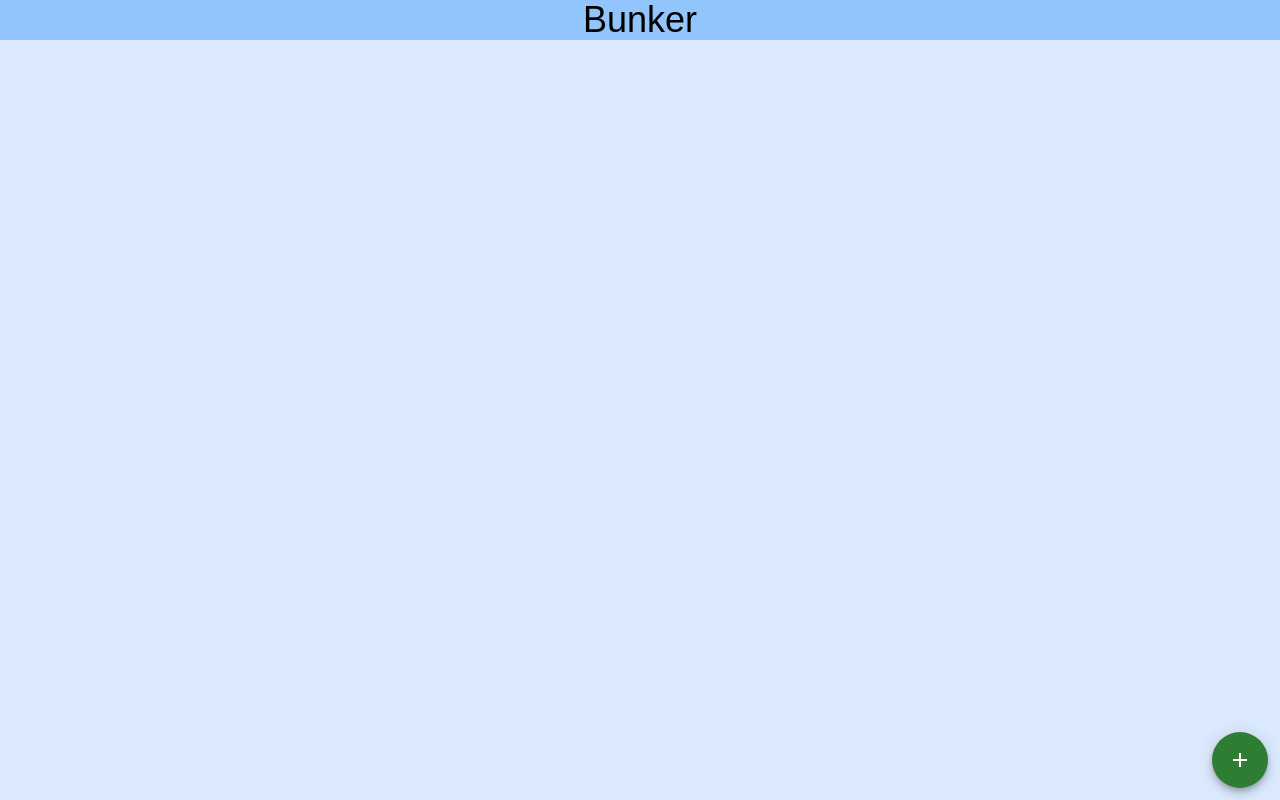
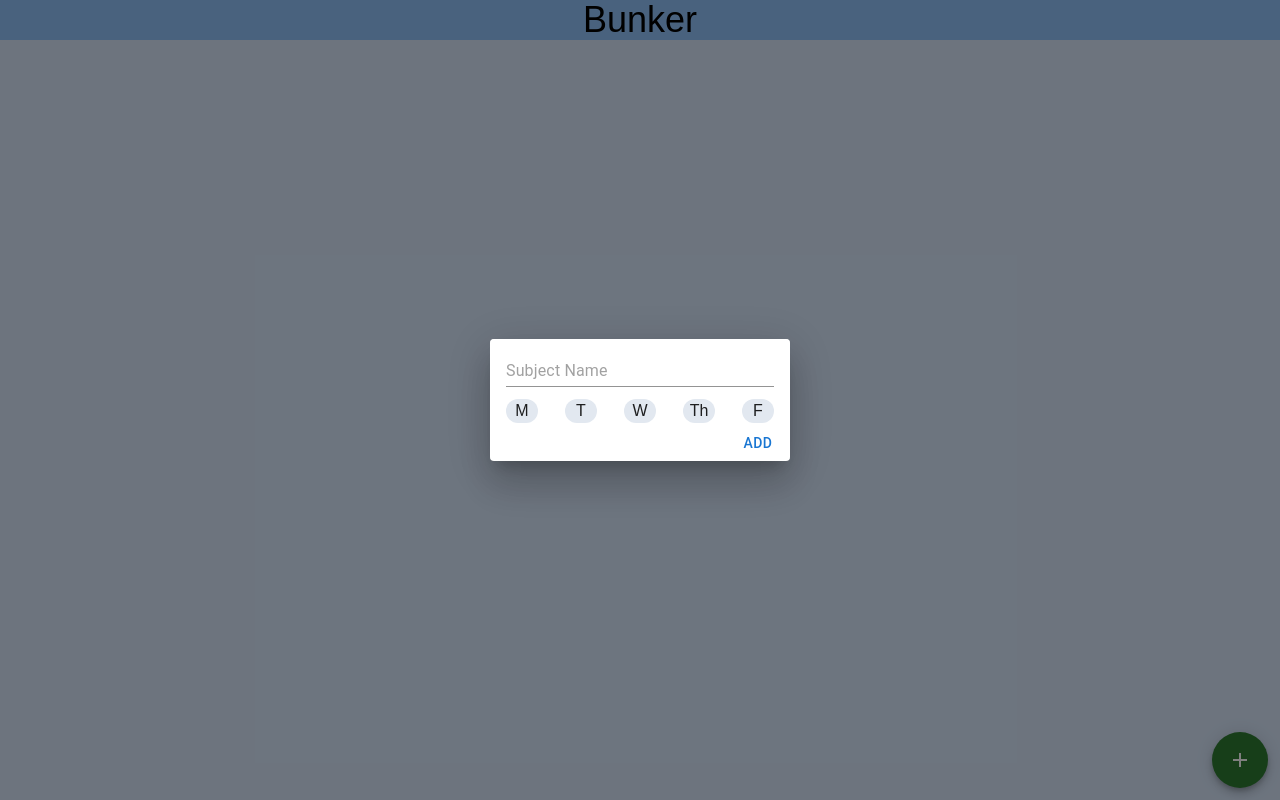
Before and after one commit to suraj-kush/bunker, a React (Create React App) app: page / in a window 1280 px wide. Built offline with nearby package versions, Linux system fonts and the light colour scheme.

Commit message:
day selector added

```diff
--- a/src/AddSubjectName.js
+++ b/src/AddSubjectName.js
@@ -3,13 +3,21 @@ import { useState } from 'react';
 import Button from '@mui/material/Button';
 import TextField from '@mui/material/TextField';
 import Dialog from '@mui/material/Dialog';
-import Card from '@mui/material/Card'
+import Card from '@mui/material/Card';
+import DaySelector from './DaySelector';
 
 export default function AddSubjectName(props) {
   const {setAddFormDialog, setSubjects} = props;
 
   //
   const [subject, setSubject] = useState("");
+  const [days, setDays] = useState([
+    ["M", false],
+    ["T", false],
+    ["W", false],
+    ["Th", false],
+    ["F", false],
+  ]);
 
     function handleChange(event){
         setSubject(event.target.value);
@@ -20,8 +28,10 @@ export default function AddSubjectName(props) {
         const newSubject = {
             subjectName: subject,
             present: 0,
-            total: 0
+            total: 0,
+            daysArr: days
           }
+        console.log(newSubject);
         setSubjects(oldSubjects => [...oldSubjects, newSubject]);
         setSubject('');
         setAddFormDialog(false);
@@ -30,7 +40,7 @@ export default function AddSubjectName(props) {
   return (
 
       <Dialog open={true} onClose={() => setAddFormDialog(false)} style={{minWidth:"90vw"}}>
-         <Card sx={{maxWidth: 300, width: "90vw", height: 85, padding: 2}}>
+         <Card sx={{maxWidth: 300, width: "90vw", height: 122, padding: 2}}>
           <TextField
           fullWidth
           onChange={handleChange}
@@ -41,7 +51,8 @@ export default function AddSubjectName(props) {
           autoComplete="off"
           >
           </TextField>
-          <div className='absolute right-0'>
+          <DaySelector days={days} setDays={setDays} />
+          <div className='absolute right-0 bottom-0'>
           <Button variant="text" onClick={handleClick}>Add</Button>
           </div>
          </Card>
--- a/src/App.js
+++ b/src/App.js
@@ -8,7 +8,7 @@ import AddIcon from '@mui/icons-material/Add';
 export const App = () => {
 
   const [subjects, setSubjects]  = useState([]);
-  const [addFormDialog, setAddFormDialog] = useState(false);
+  const [addFormDialog, setAddFormDialog] = useState(true);
 
   useEffect(() => {
     const prevData = JSON.parse(localStorage.getItem('courses'));
--- /dev/null
+++ b/src/DaySelector.js
@@ -0,0 +1,30 @@
+import React from "react";
+
+export default function DaySelector(props) {
+  const {days, setDays} = props;
+
+  function handleDayClick(id) {
+    setDays((oldDays) => {
+      return oldDays.map((day, index) => {
+        if (id === index) return [day[0], !day[1]];
+        return day;
+      });
+    });
+  }
+  return (
+    <div className="flex flex-row justify-between mt-3">
+      {days.map((day, index) => {
+        let key = index + 37;
+        return (
+          <div
+            key={key}
+            className={`${day[1] ? "bg-emerald-300" : "bg-slate-200"} w-8 text-center rounded-full`}
+            onClick={() => handleDayClick(index)}
+          >
+            <span>{day[0]}</span>
+          </div>
+        );
+      })}
+    </div>
+  );
+}
--- a/src/EditSubjectName.js
+++ b/src/EditSubjectName.js
@@ -3,12 +3,19 @@ import { useState } from 'react';
 import Button from '@mui/material/Button';
 import TextField from '@mui/material/TextField';
 import Dialog from '@mui/material/Dialog';
-import Card from '@mui/material/Card'
+import Card from '@mui/material/Card';
+import DaySelector from './DaySelector';
 
 export default function EditSubjectName(props) {
-  const {setSubjects, setEditFormDialog, intialSubjectName, id} = props;
+  const {setSubjects, setEditFormDialog, singleSubject, id} = props;
+  let initialSubjectName = singleSubject.subjectName;
 
-  const [subject, setSubject] = useState(intialSubjectName);
+  const [subject, setSubject] = useState(initialSubjectName);
+  let prevArr = singleSubject.daysArr || [ ["M", false], ["T", false], ["W", false], ["Th", false],["F", false]];
+
+  // if(!prevArr) prevArr = [ ["M", false], ["T", false], ["W", false], ["Th", false], ["F", false] ];
+
+  const [days, setDays] = useState(prevArr);
 
     function handleChange(event){
         setSubject(event.target.value);
@@ -20,7 +27,8 @@ export default function EditSubjectName(props) {
           if(id === index)
           return {
             ...subjectEle,
-            subjectName: subject
+            subjectName : subject,
+            daysArr: days
           }
 
           return subjectEle;
@@ -32,7 +40,7 @@ export default function EditSubjectName(props) {
   return (
 
       <Dialog open={true} onClose={() => setEditFormDialog(false)} style={{minWidth:"90vw"}}>
-         <Card sx={{maxWidth: 300, width: "90vw", height: 85, padding: 2}}>
+         <Card sx={{maxWidth: 300, width: "90vw", height: 122, padding: 2}}>
           <TextField
           fullWidth
           onChange={handleChange}
@@ -43,8 +51,9 @@ export default function EditSubjectName(props) {
           autoComplete="off"
           >
           </TextField>
+          <DaySelector days={days} setDays={setDays} />
           <div className='absolute right-0'>
-          <Button variant="text" onClick={handleClick}>Rename</Button>
+          <Button variant="text" onClick={handleClick}>Update</Button>
           </div>
          </Card>
       </Dialog>
--- a/src/SubjectCard.js
+++ b/src/SubjectCard.js
@@ -1,15 +1,15 @@
 import React from "react";
-import {useState} from 'react';
-import Card from '@mui/material/Card';
-import Button from '@mui/material/Button';
-import Stack from '@mui/material/Stack';
-import { Menu, MenuItem, IconButton } from '@mui/material';
-import MoreVertIcon from '@mui/icons-material/MoreVert';
+import { useState } from "react";
+import Card from "@mui/material/Card";
+import Button from "@mui/material/Button";
+import Stack from "@mui/material/Stack";
+import { Menu, MenuItem, IconButton } from "@mui/material";
+import MoreVertIcon from "@mui/icons-material/MoreVert";
 import EditSubjectName from "./EditSubjectName";
 
 const SubjectCard = (props) => {
   const { subjectName, present, total } = props.subject;
-  const { id, setSubjects} = props;
+  const { id, setSubjects, subject } = props;
 
   const [EditFormDialog, setEditFormDialog] = useState(false);
 
@@ -32,9 +32,9 @@ const SubjectCard = (props) => {
       return oldSubjects.map((subject, index) => {
         if (id === index) {
           let newPresent = subject.present + changePresent;
-          if(newPresent<0) newPresent=0;
+          if (newPresent < 0) newPresent = 0;
           let newTotal = subject.total + changeTotal;
-          if(newTotal<newPresent) newTotal = newPresent ;
+          if (newTotal < newPresent) newTotal = newPresent;
           return { ...subject, present: newPresent, total: newTotal };
         }
         return subject;
@@ -56,11 +56,11 @@ const SubjectCard = (props) => {
   const handleEdit = () => {
     setEditFormDialog(true);
     handleMenuClose();
-  }
+  };
 
   const [anchorEl, setAnchorEl] = React.useState(null);
 
-  const handleMenuClick = event => {
+  const handleMenuClick = (event) => {
     setAnchorEl(event.currentTarget);
   };
 
@@ -68,17 +68,34 @@ const SubjectCard = (props) => {
     setAnchorEl(null);
   };
 
-
-
   return (
     <div className="relative w-11/12 max-w-md">
       <div>
-        {EditFormDialog ? <EditSubjectName setEditFormDialog={setEditFormDialog}
-                            setSubjects={setSubjects} intialSubjectName={subjectName}
-                            id={id}  /> : null}
+        {EditFormDialog ? (
+          <EditSubjectName
+            setEditFormDialog={setEditFormDialog}
+            setSubjects={setSubjects}
+            singleSubject={subject}
+            id={id}
+          />
+        ) : null}
       </div>
-    <Card sx={{m: 2, p: 0.5, textAlign: "center", height: 140, borderRadius: "8px", backgroundColor: "rgb(236 254 255)"}} elevation={3}>
-      <h1 style={{margin: "0px", fontSize: "26px", display: "inline-block"}}>{subjectName}</h1>
+      <Card
+        sx={{
+          m: 2,
+          p: 0.5,
+          textAlign: "center",
+          height: 140,
+          borderRadius: "8px",
+          backgroundColor: "rgb(236 254 255)",
+        }}
+        elevation={3}
+      >
+        <h1
+          style={{ margin: "0px", fontSize: "26px", display: "inline-block" }}
+        >
+          {subjectName}
+        </h1>
         <div className="absolute top-0 right-1">
           <IconButton onClick={handleMenuClick}>
             <MoreVertIcon />
@@ -89,31 +106,60 @@ const SubjectCard = (props) => {
           open={Boolean(anchorEl)}
           onClose={handleMenuClose}
         >
-        <MenuItem id="edit" onClick={handleEdit}>Edit Name</MenuItem>
-        <MenuItem id="undo" onClick={() => updateAttandence(-1,0)}>Undo Present</MenuItem>
-        <MenuItem id="undo" onClick={() => updateAttandence(0,-1)}>Undo Total</MenuItem>
-        <MenuItem id="delete" onClick={handleDelete}>Delete</MenuItem>
+          <MenuItem id="edit" onClick={handleEdit}>
+            Edit Name
+          </MenuItem>
+          <MenuItem id="undo" onClick={() => updateAttandence(-1, 0)}>
+            Undo Present
+          </MenuItem>
+          <MenuItem id="undo" onClick={() => updateAttandence(0, -1)}>
+            Undo Total
+          </MenuItem>
+          <MenuItem id="delete" onClick={handleDelete}>
+            Delete
+          </MenuItem>
         </Menu>
+        <div></div>
         <div>
-      </div>
-     <div>
-     <Stack justifyContent="space-evenly" direction="row" sx={{mb:1, fontWeight: 600}}>
-        <span style={{minWidth: "64px"}} >{present}/{total}</span>
-        <span style={{minWidth: "64px"}} >{percentage}%</span>
+          <Stack
+            justifyContent="space-evenly"
+            direction="row"
+            sx={{ mb: 1, fontWeight: 600 }}
+          >
+            <span style={{ minWidth: "64px" }}>
+              {present}/{total}
+            </span>
+            <span style={{ minWidth: "64px" }}>{percentage}%</span>
           </Stack>
         </div>
         <div>
           <Stack justifyContent="space-evenly" direction="row">
-      <Button variant="contained" onClick={() => updateAttandence(1,1)}> P </Button>
-      <Button variant="contained" color="error" onClick={() => updateAttandence(0,1)}> A </Button>
+            <Button variant="contained" onClick={() => updateAttandence(1, 1)}>
+              {" "}
+              P{" "}
+            </Button>
+            <Button
+              variant="contained"
+              color="error"
+              onClick={() => updateAttandence(0, 1)}
+            >
+              {" "}
+              A{" "}
+            </Button>
           </Stack>
         </div>
 
         <div>
           {skip ? (
-        <p style={{marginTop: "6px", color: "green"}}> You can skip next {skip} class </p>
+            <p style={{ marginTop: "6px", color: "green" }}>
+              {" "}
+              You can skip next {skip} class{" "}
+            </p>
           ) : (
-        <p style={{marginTop: "6px", color: "red"}}> You can't skip next class </p>
+            <p style={{ marginTop: "6px", color: "red" }}>
+              {" "}
+              You can't skip next class{" "}
+            </p>
           )}
         </div>
       </Card>
```
Lines whose indentation alone changed are shown as unchanged.
